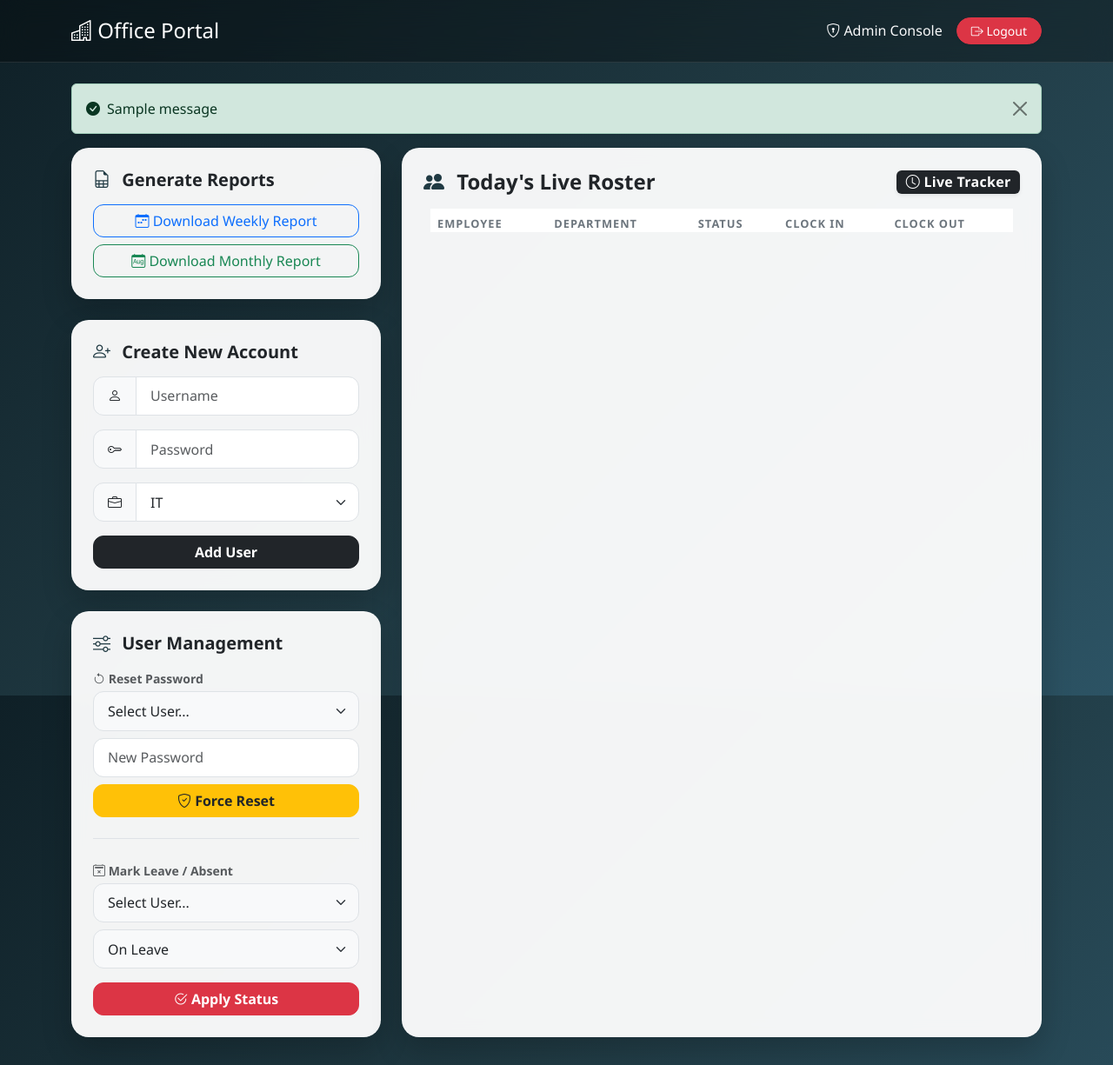
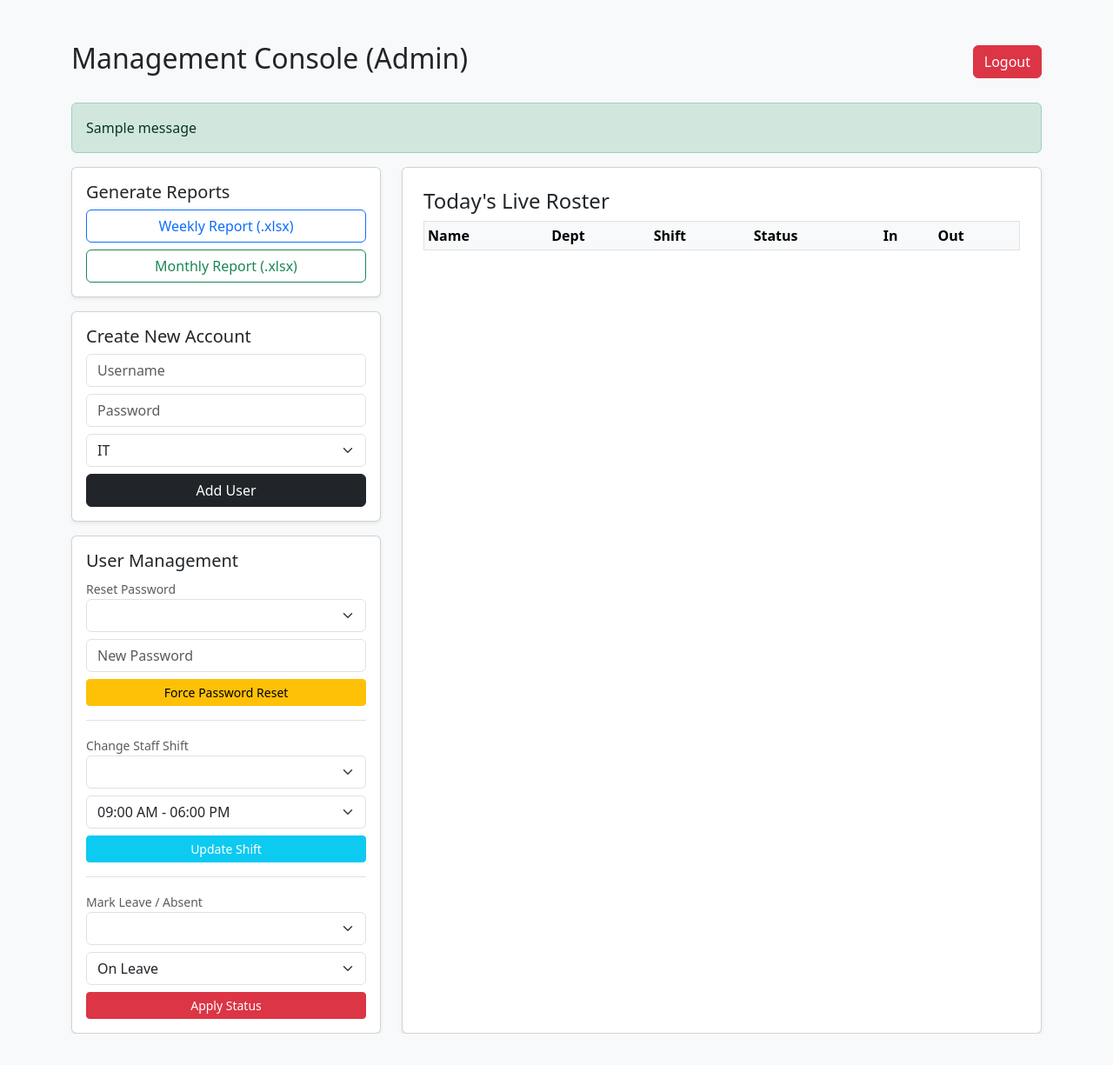
Before and after one commit to jacky1473/my-staff, a Flask app: page /admin in a window 1280 px wide. Shown: the whole page at 87% size. After the commit the page ends 1189 px from the top, so only its background shows below. Run offline with Flask 3, Linux system fonts and the light colour scheme; the visitor is signed in with stand-in values (Sample User, id 1); data comes from the database, SQL or seed files in the repository; tables that the repository leaves empty hold one stand-in row (values such as "Sample post"); one stand-in notice (Sample message) is shown; lists and menus that the app fills with data are empty.

Commit message:
Refactor admin console layout and styling
Updated the admin console layout and styling for better usability. Changed the title and adjusted various elements for a more streamlined appearance.

```diff
--- a/templates/admin.html
+++ b/templates/admin.html
@@ -1,215 +1,107 @@
 <!DOCTYPE html>
 <html>
 <head>
-    <title>Office Portal | Admin Console</title>
+    <title>Admin Panel</title>
     <link href="https://cdn.jsdelivr.net/npm/bootstrap@5.3.0/dist/css/bootstrap.min.css" rel="stylesheet">
-    <link rel="stylesheet" href="https://cdn.jsdelivr.net/npm/bootstrap-icons@1.11.1/font/bootstrap-icons.css">
-    <style>
-        body {
-            background: linear-gradient(135deg, #0f2027, #203a43, #2c5364);
-            font-family: 'Segoe UI', Tahoma, Geneva, Verdana, sans-serif;
-            min-height: 100vh;
-            padding-bottom: 2rem;
-            background-attachment: fixed;
-        }
-        .glass-card {
-            border-radius: 1.25rem;
-            border: 1px solid rgba(255, 255, 255, 0.15);
-            box-shadow: 0 15px 35px rgba(0,0,0,0.2);
-            background: rgba(255, 255, 255, 0.95);
-            backdrop-filter: blur(10px);
-            transition: transform 0.3s ease, box-shadow 0.3s ease;
-        }
-        .glass-card:hover {
-            transform: translateY(-4px);
-            box-shadow: 0 20px 40px rgba(0,0,0,0.3);
-        }
-        .navbar-custom {
-            background: rgba(0, 0, 0, 0.3);
-            backdrop-filter: blur(15px);
-            border-bottom: 1px solid rgba(255, 255, 255, 0.1);
-        }
-        .icon-header {
-            color: #203a43;
-            margin-right: 8px;
-        }
-        .table-custom {
-            border-collapse: separate;
-            border-spacing: 0 10px;
-            margin-top: -10px;
-        }
-        .table-custom thead th {
-            border-bottom: none;
-            color: #6c757d;
-            font-weight: 700;
-            text-transform: uppercase;
-            font-size: 0.8rem;
-            letter-spacing: 1px;
-            padding-bottom: 0px;
-        }
-        .table-custom tbody tr {
-            background-color: #ffffff;
-            box-shadow: 0 2px 8px rgba(0,0,0,0.05);
-            transition: transform 0.2s, box-shadow 0.2s;
-        }
-        .table-custom tbody tr:hover {
-            transform: scale(1.01);
-            box-shadow: 0 5px 15px rgba(0,0,0,0.1);
-            z-index: 1;
-            position: relative;
-        }
-        .table-custom tbody td {
-            border: none;
-            padding: 1.2rem 1rem;
-            vertical-align: middle;
-        }
-        .table-custom tbody td:first-child { border-top-left-radius: 0.75rem; border-bottom-left-radius: 0.75rem; }
-        .table-custom tbody td:last-child { border-top-right-radius: 0.75rem; border-bottom-right-radius: 0.75rem; }
-        .form-control, .form-select, .input-group-text {
-            border-radius: 0.75rem;
-            border: 1px solid #dee2e6;
-            padding: 0.6rem 1rem;
-        }
-        .form-control:focus, .form-select:focus {
-            box-shadow: 0 0 0 0.25rem rgba(32, 58, 67, 0.15);
-            border-color: #203a43;
-        }
-        .btn {
-            border-radius: 0.75rem;
-            transition: all 0.2s;
-        }
-        .badge {
-            font-weight: 600;
-            letter-spacing: 0.3px;
-        }
-    </style>
 </head>
-<body>
-    <nav class="navbar navbar-dark navbar-custom mb-4 py-3">
-        <div class="container">
-            <span class="navbar-brand mb-0 h1 fs-4"><i class="bi bi-buildings"></i> Office Portal</span>
-            <div class="d-flex align-items-center">
-                <span class="text-light me-3"><i class="bi bi-shield-lock"></i> Admin Console</span>
-                <a href="/logout" class="btn btn-danger btn-sm rounded-pill px-3 shadow-sm"><i class="bi bi-box-arrow-right"></i> Logout</a>
+<body class="bg-light">
+    <div class="container mt-5">
+        <div class="d-flex justify-content-between align-items-center mb-4">
+            <h2>Management Console (Admin)</h2>
+            <a href="/logout" class="btn btn-danger">Logout</a>
         </div>
-        </div>
-    </nav>
 
-    <div class="container">
         {% with messages = get_flashed_messages() %}
-            {% if messages %}
-                {% for msg in messages %}
-                <div class="alert alert-success alert-dismissible fade show shadow-sm" role="alert">
-                    <i class="bi bi-check-circle-fill me-2"></i>{{ msg }}
-                    <button type="button" class="btn-close" data-bs-dismiss="alert" aria-label="Close"></button>
-                </div>
-                {% endfor %}
-            {% endif %}
+            {% if messages %}{% for msg in messages %}<div class="alert alert-success">{{ msg }}</div>{% endfor %}{% endif %}
         {% endwith %}
 
-        <div class="row g-4">
-            <div class="col-lg-4">
-                <div class="card glass-card p-4 mb-4">
-                    <h5 class="fw-bold mb-3"><i class="bi bi-file-earmark-spreadsheet icon-header"></i> Generate Reports</h5>
-                    <div class="d-grid gap-2">
-                        <a href="/export/weekly" class="btn btn-outline-primary"><i class="bi bi-calendar-week"></i> Download Weekly Report</a>
-                        <a href="/export/monthly" class="btn btn-outline-success"><i class="bi bi-calendar-month"></i> Download Monthly Report</a>
-                    </div>
+        <div class="row">
+            <div class="col-md-4">
+                <div class="card p-3 shadow-sm mb-3">
+                    <h5>Generate Reports</h5>
+                    <a href="/export/weekly" class="btn btn-outline-primary w-100 mb-2">Weekly Report (.xlsx)</a>
+                    <a href="/export/monthly" class="btn btn-outline-success w-100">Monthly Report (.xlsx)</a>
                 </div>
 
-                <div class="card glass-card p-4 mb-4">
-                    <h5 class="fw-bold mb-3"><i class="bi bi-person-plus icon-header"></i> Create New Account</h5>
+                <div class="card p-3 shadow-sm mb-3">
+                    <h5>Create New Account</h5>
                     <form action="/admin_action" method="POST">
                         <input type="hidden" name="action_type" value="add_user">
-                        <div class="input-group mb-3">
-                            <span class="input-group-text bg-light"><i class="bi bi-person"></i></span>
-                            <input type="text" name="new_username" class="form-control" placeholder="Username" required>
-                        </div>
-                        <div class="input-group mb-3">
-                            <span class="input-group-text bg-light"><i class="bi bi-key"></i></span>
-                            <input type="password" name="new_password" class="form-control" placeholder="Password" required>
-                        </div>
-                        <div class="input-group mb-3">
-                            <span class="input-group-text bg-light"><i class="bi bi-briefcase"></i></span>
-                            <select name="department" class="form-select" required>
+                        <input type="text" name="new_username" class="form-control mb-2" placeholder="Username" required>
+                        <input type="password" name="new_password" class="form-control mb-2" placeholder="Password" required>
+                        <select name="department" class="form-select mb-2" required>
                             <option value="IT">IT</option><option value="MIS">MIS</option>
                             <option value="QA">QA</option><option value="TL">TL</option><option value="Manager">Manager</option>
                         </select>
-                        </div>
-                        <button type="submit" class="btn btn-dark w-100 fw-bold">Add User</button>
+                        <button type="submit" class="btn btn-dark w-100">Add User</button>
                     </form>
                 </div>
 
-                <div class="card glass-card p-4">
-                    <h5 class="fw-bold mb-3"><i class="bi bi-sliders icon-header"></i> User Management</h5>
+                <div class="card p-3 shadow-sm">
+                    <h5>User Management</h5>
 
-                    <form action="/admin_action" method="POST" class="mb-4 pb-4 border-bottom">
+                    <form action="/admin_action" method="POST" class="mb-3 border-bottom pb-3">
                         <input type="hidden" name="action_type" value="reset_password">
-                        <label class="small text-muted fw-bold mb-1"><i class="bi bi-arrow-counterclockwise"></i> Reset Password</label>
-                        <select name="target_user" class="form-select mb-2 bg-light" required>
-                            <option value="" disabled selected>Select User...</option>
+                        <label class="small text-muted">Reset Password</label>
+                        <select name="target_user" class="form-select mb-2" required>
                             {% for u in users %}<option value="{{ u.username }}">{{ u.username }}</option>{% endfor %}
                         </select>
                         <input type="password" name="new_password" class="form-control mb-2" placeholder="New Password" required>
-                        <button type="submit" class="btn btn-warning w-100 fw-bold text-dark"><i class="bi bi-shield-check"></i> Force Reset</button>
+                        <button type="submit" class="btn btn-warning w-100 btn-sm">Force Password Reset</button>
+                    </form>
+
+                    <form action="/admin_action" method="POST" class="mb-3 border-bottom pb-3">
+                        <input type="hidden" name="action_type" value="change_shift">
+                        <label class="small text-muted">Change Staff Shift</label>
+                        <select name="target_user" class="form-select mb-2" required>
+                            {% for u in users %}<option value="{{ u.username }}">{{ u.username }} ({{ u.shift }})</option>{% endfor %}
+                        </select>
+                        <select name="new_shift" class="form-select mb-2" required>
+                            <option value="09:00 AM - 06:00 PM">09:00 AM - 06:00 PM</option>
+                            <option value="10:00 AM - 07:00 PM">10:00 AM - 07:00 PM</option>
+                            <option value="02:00 PM - 11:00 PM">02:00 PM - 11:00 PM</option>
+                            <option value="Night Shift">Night Shift</option>
+                        </select>
+                        <button type="submit" class="btn btn-info w-100 btn-sm text-white">Update Shift</button>
                     </form>
 
                     <form action="/admin_action" method="POST">
                         <input type="hidden" name="action_type" value="mark_leave">
-                        <label class="small text-muted fw-bold mb-1"><i class="bi bi-calendar2-x"></i> Mark Leave / Absent</label>
-                        <select name="target_user" class="form-select mb-2 bg-light" required>
-                            <option value="" disabled selected>Select User...</option>
+                        <label class="small text-muted">Mark Leave / Absent</label>
+                        <select name="target_user" class="form-select mb-2" required>
                             {% for u in users %}<option value="{{ u.username }}">{{ u.username }}</option>{% endfor %}
                         </select>
-                        <select name="status" class="form-select mb-3 bg-light" required>
+                        <select name="status" class="form-select mb-2" required>
                             <option value="Leave">On Leave</option>
                             <option value="Absent">Absent</option>
                         </select>
-                        <button type="submit" class="btn btn-danger w-100 fw-bold"><i class="bi bi-check2-circle"></i> Apply Status</button>
+                        <button type="submit" class="btn btn-danger w-100 btn-sm">Apply Status</button>
                     </form>
                 </div>
             </div>
 
-            <div class="col-lg-8">
-                <div class="card glass-card p-4 h-100">
-                    <div class="d-flex justify-content-between align-items-center mb-3">
-                        <h4 class="fw-bold m-0"><i class="bi bi-people-fill icon-header"></i> Today's Live Roster</h4>
-                        <span class="badge bg-dark fs-6 shadow-sm"><i class="bi bi-clock"></i> Live Tracker</span>
-                    </div>
-
-                    <div class="table-responsive px-2 pb-2">
-                        <table class="table table-custom align-middle">
-                            <thead>
-                                <tr>
-                                    <th>Employee</th>
-                                    <th>Department</th>
-                                    <th>Status</th>
-                                    <th>Clock In</th>
-                                    <th>Clock Out</th>
-                                </tr>
-                            </thead>
+            <div class="col-md-8">
+                <div class="card p-4 shadow-sm h-100">
+                    <h4>Today's Live Roster</h4>
+                    <table class="table table-sm table-hover border">
+                        <thead class="table-light"><tr><th>Name</th><th>Dept</th><th>Shift</th><th>Status</th><th>In</th><th>Out</th></tr></thead>
                         <tbody>
                             {% for row in roster %}
                             <tr>
-                                    <td class="fw-bold">{{ row.username }}</td>
-                                    <td><span class="badge bg-secondary rounded-pill">{{ row.department }}</span></td>
+                                <td>{{ row.username }}</td>
+                                <td>{{ row.department }}</td>
+                                <td><span class="badge bg-light text-dark border">{{ row.shift }}</span></td>
                                 <td>
-                                        {% if row.status == 'Leave' %}
-                                            <span class="badge bg-primary px-3 py-2 shadow-sm rounded-pill"><i class="bi bi-calendar-event"></i> On Leave</span>
-                                        {% elif row.status == 'Absent' %}
-                                            <span class="badge bg-danger px-3 py-2 shadow-sm rounded-pill"><i class="bi bi-person-x"></i> Absent</span>
-                                        {% elif is_sunday and not row.clock_in %}
-                                            <span class="badge bg-info text-dark px-3 py-2 shadow-sm rounded-pill"><i class="bi bi-cup-hot"></i> Sunday Off</span>
-                                        {% elif row.clock_in and row.clock_out %}
-                                            <span class="badge bg-dark px-3 py-2 shadow-sm rounded-pill"><i class="bi bi-door-closed"></i> Shift Ended</span>
-                                        {% elif row.clock_in and not row.clock_out %}
-                                            <span class="badge bg-success px-3 py-2 shadow-sm rounded-pill"><i class="bi bi-pc-display"></i> In Office</span>
-                                        {% else %}
-                                            <span class="badge bg-light text-secondary border px-3 py-2 rounded-pill"><i class="bi bi-clock-history"></i> Not Arrived</span>
+                                    {% if row.status == 'Leave' %} <span class="badge bg-primary">On Leave</span>
+                                    {% elif row.status == 'Absent' %} <span class="badge bg-danger">Absent</span>
+                                    {% elif is_sunday and not row.clock_in %} <span class="badge bg-info text-dark">Sunday Off</span>
+                                    {% elif row.clock_in and row.clock_out %} <span class="badge bg-dark">Shift Ended</span>
+                                    {% elif row.clock_in and not row.clock_out %} <span class="badge bg-success">In Office</span>
+                                    {% else %} <span class="badge bg-secondary">Not Arrived</span>
                                     {% endif %}
                                 </td>
-                                    <td class="text-muted">{{ row.clock_in or '--:--' }}</td>
-                                    <td class="text-muted">{{ row.clock_out or '--:--' }}</td>
+                                <td>{{ row.clock_in or '-' }}</td>
+                                <td>{{ row.clock_out or '-' }}</td>
                             </tr>
                             {% endfor %}
                         </tbody>
@@ -218,7 +110,5 @@
             </div>
         </div>
     </div>
-    </div>
-    <script src="https://cdn.jsdelivr.net/npm/bootstrap@5.3.0/dist/js/bootstrap.bundle.min.js"></script>
 </body>
 </html>
```
Lines whose indentation alone changed are shown as unchanged.
